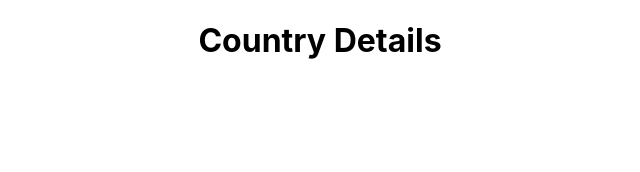
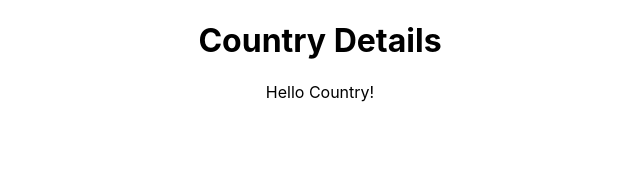
Before and after one commit to codex-zubair/rest-countries-react, a React (Create React App) app: page / in a window 1280 px wide. Shown: the top 172 px of the page, without its empty margins (320-960 px from the left). Built offline with nearby package versions, Linux system fonts and the light colour scheme.

Commit message:
add connection between them

```diff
--- a/src/App.js
+++ b/src/App.js
@@ -1,10 +1,12 @@
 import logo from './logo.svg';
 import './App.css';
+import Countries from './Componenets/Countries/Countries';
 
 function App() {
   return (
     <div className="App">
       <h1>Country Details</h1>
+      <Countries></Countries>
     </div>
   );
 }
--- a/src/Componenets/Countries/Countries.js
+++ b/src/Componenets/Countries/Countries.js
@@ -0,0 +1,11 @@
+import React from 'react';
+
+const Countries = () => {
+    return (
+        <div>
+            Hello Country!
+        </div>
+    );
+};
+
+export default Countries;
```
Also changed, not shown: src/Componenets/Country/Country.js (+11 -0 lines).
